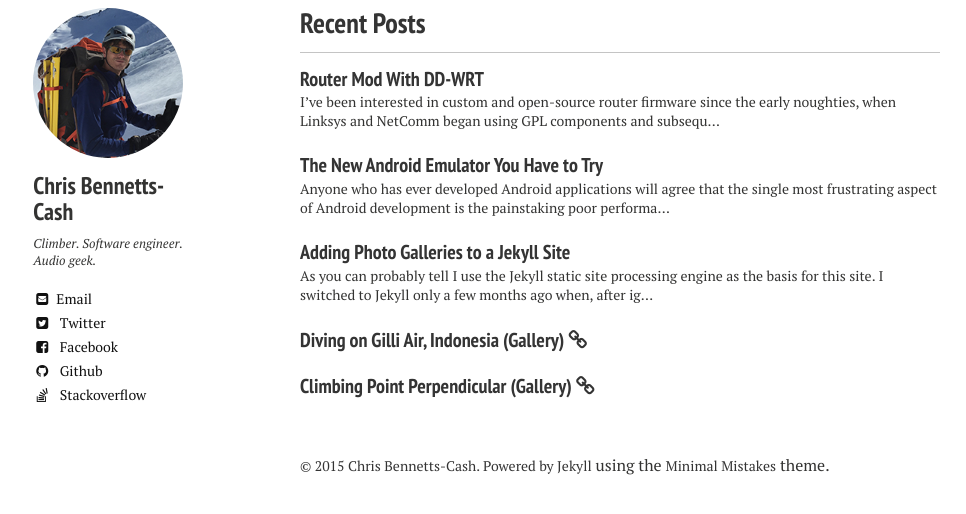
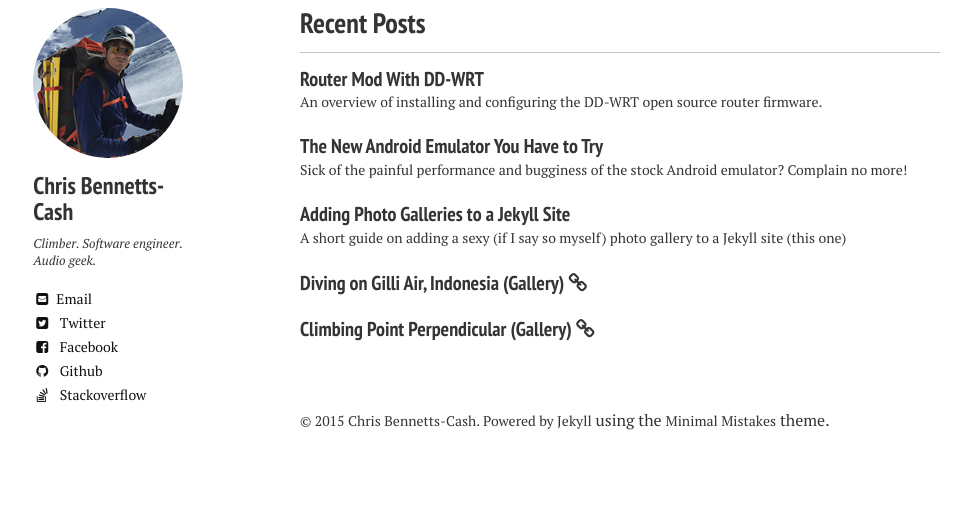
Before and after one commit to chris-bc/site, a Jekyll site: the page built from index.md, in a window 1280 px wide and 900 px high, scrolled down 696 px, cut to the strip 376-890 px from the top of the window. Shown: the whole strip, without its empty margins (20-986 px from the left). Built offline with Jekyll 4.4.1, drawn with Linux system fonts in a browser that asks for light colours; nearby versions of some CDN libraries; after the commit the page ends 1551 px from its top, so only the background shows below that.

Commit message:
Add post excerpts

```diff
--- a/_posts/2015-05-02-adding-photo-galleries-to-a-jekyll-site.md
+++ b/_posts/2015-05-02-adding-photo-galleries-to-a-jekyll-site.md
@@ -3,7 +3,7 @@ layout: post
 title: "Adding Photo Galleries to a Jekyll Site"
 modified:
 categories: posts
-excerpt:
+excerpt: A short guide on adding a sexy (if I say so myself) photo gallery to a Jekyll site (this one)
 tags: [development, web, html, css, javascript]
 image:
   feature: gallery-title.jpg
--- a/_posts/2015-05-03-the-new-android-emulator-you-have-to-try.md
+++ b/_posts/2015-05-03-the-new-android-emulator-you-have-to-try.md
@@ -3,7 +3,7 @@ layout: post
 title: "The New Android Emulator You Have to Try"
 modified:
 categories: posts
-excerpt:
+excerpt: Sick of the painful performance and bugginess of the stock Android emulator? Complain no more!
 tags: [development, android, mobile]
 image:
   feature: 2015-genymotion/genymotion-title.jpg
--- a/_posts/2015-05-05-router-mod-with-dd-wrt.md
+++ b/_posts/2015-05-05-router-mod-with-dd-wrt.md
@@ -3,7 +3,7 @@ layout: post
 title: "Router Mod With DD-WRT"
 modified:
 categories: posts
-excerpt:
+excerpt: An overview of installing and configuring the DD-WRT open source router firmware.
 tags: [Development, Infrastructure, VPN]
 image:
   feature:
```
Also changed, not shown: _posts/2015-04-08-diving-on-gilli-air-indonesia-gallery.md (+1 -1 lines), _posts/2015-04-25-climbing-point-perpendicular-gallery.md (+1 -1 lines).
